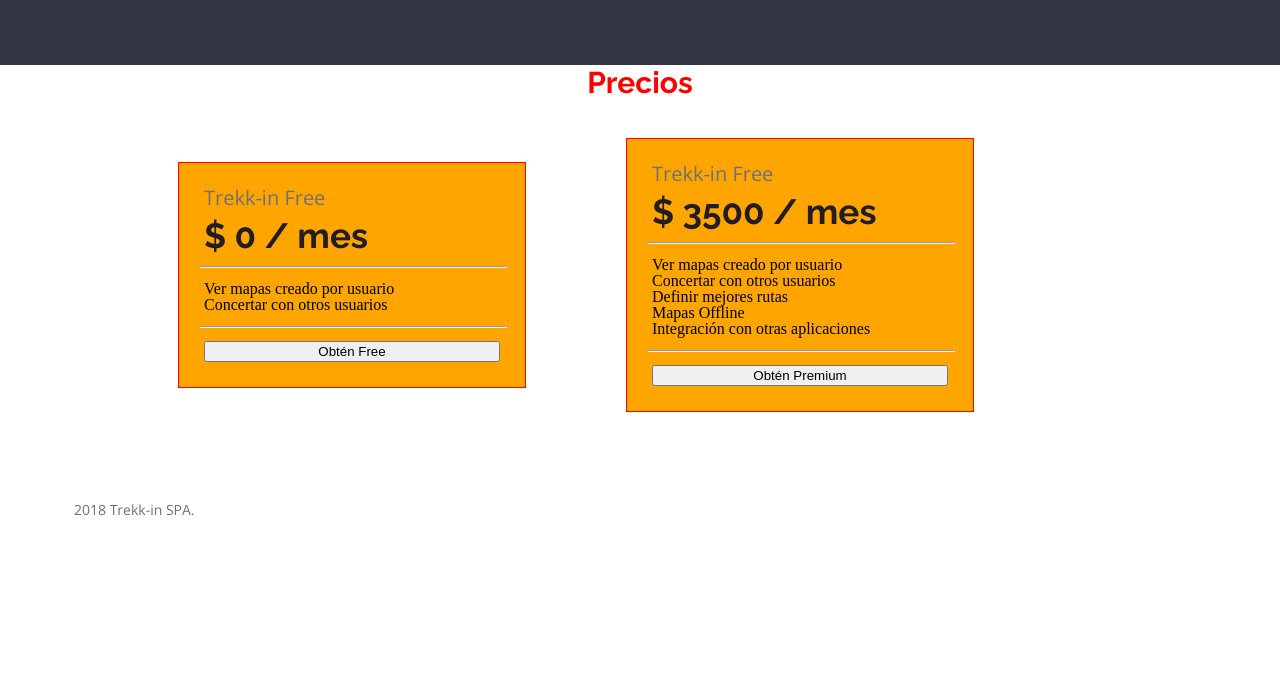
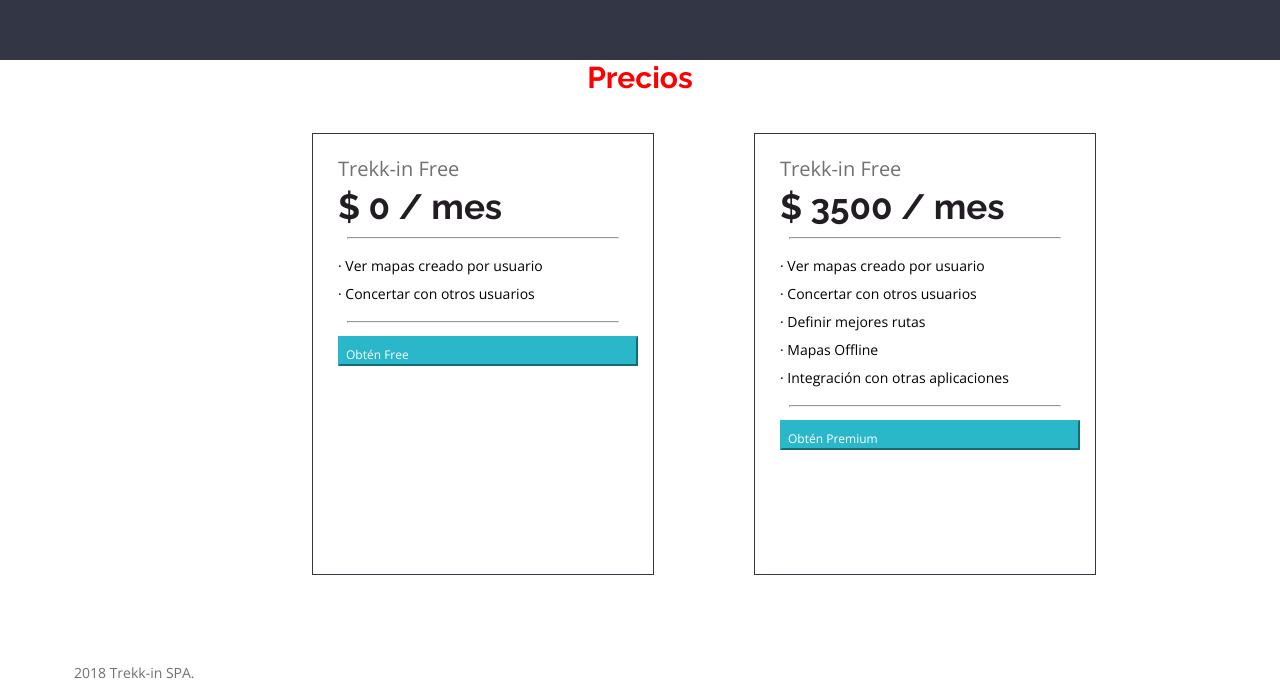
Before and after one commit to vdelsanted/prueba-stratup-treek, a plain HTML site: page index.html in a window 1280 px wide. Shown: the part 2055-2750 px from the top of the page. Before the commit the page ends 2587 px from the top, so only its background shows below. Drawn offline with nearby package versions, Linux system fonts and the light colour scheme.

Commit message:
ten commit

```diff
--- a/assets/sass/abstracts/_variables.scss
+++ b/assets/sass/abstracts/_variables.scss
@@ -11,7 +11,7 @@
 $pale-pink: #FADFDA;
 
 // Tercer esquema de colores
-$bali-blue: #2AB7CA;
+$ball-blue: #2AB7CA;
 $middle-blue: #77D1DD;
 $blue-lagoon: #B1E4EB;
 
--- a/assets/sass/components/_buttons.scss
+++ b/assets/sass/components/_buttons.scss
@@ -8,16 +8,30 @@
   background-color: $white;
   font-family: $open-sans;
   font-weight: $regular;
-  font-size: $medium;
+  font-size: $x-small;
   margin-right: 20px;
 }
 
 .header-navigation__button-reg {
-  border-color: $bali-blue;
-  background-color: $bali-blue;
+  border-color: $ball-blue;
+  background-color: $ball-blue;
   font-family: $open-sans;
   font-weight: $regular;
-  font-size: $medium;
+  font-size: $x-small;
   color: $white;
   padding: 6px 15px;
 }
+
+.precios-card__button {
+  width: 300px;
+  height: 30px;
+  background-color: $ball-blue;
+  border-color: $ball-blue;
+  font-family: $open-sans;
+  font-weight: $regular;
+  font-size: $x-small;
+  color: $white;
+  display: flex;
+  align-items: flex-end;
+  align-content: center;
+}
--- a/assets/sass/layout/_main.scss
+++ b/assets/sass/layout/_main.scss
@@ -57,13 +57,11 @@
   justify-content: space-between;
   margin-right: 7vw;
   animation-name: opacity;
-  animation-duration: 1s;
+  animation-duration: 3s;
   animation-timing-function: ease-in-out;
   animation-iteration-count: infinite;
-  animation-direction: alternate;
-  position: absolute;
-  bottom: 0;
-  left: 45vw;
+  animation-direction: normal;
+
 }
 
 @keyframes opacity {
@@ -72,9 +70,13 @@
     opacity: 0;
   }
 
+  50% {
+    bottom: 0;
+    opacity: 0.5;
+  }
+
   100% {
-    bottom: 40vh;
-    transform: scale(5);
+    bottom: 0;
     opacity: 1,
   }
 
@@ -108,20 +110,16 @@
 
 .precios-cards {
   display: flex;
-  justify-content: space-between;
-  align-items: center;
-  width: 70vw;
-}
-
-.precios-cards {
-  display: flex;
   justify-content: center;
   align-items: center;
   margin-left: 10vw;
 
   .container {
+    width: 300px;
+    height: 400px;
     border: 1px solid red;
-    background-color: orange;
+    background-color: $white;
+    border-color: $onyx;
     padding: 20px 20px;
     margin: 40px 50px;
     float: right;
@@ -140,8 +138,15 @@
     }
 
     hr {
-      width: 100%;
-      color: $onyx;
+      width: 90%;
+      color: $lavender-gray;
+    }
+
+    li {
+      font-family: $open-sans;
+      font-weight: $regular;
+      font-size: $small;
+      line-height: 2;
     }
   }
 
--- a/index.html
+++ b/index.html
@@ -172,13 +172,13 @@
         <hr>
         <div class="row">
           <ul>
-            <li>Ver mapas creado por usuario</li>
-            <li>Concertar con otros usuarios</li>
+            <li>· Ver mapas creado por usuario</li>
+            <li>· Concertar con otros usuarios</li>
           </ul>
         </div>
         <hr>
         <div class="row">
-          <button type="button" name="button">Obtén Free</button>
+          <button class="precios-card__button"type="button" name="button">Obtén Free</button>
         </div>
       </div>
 
@@ -190,16 +190,16 @@
         <hr>
         <div class="row">
           <ul>
-            <li>Ver mapas creado por usuario</li>
-            <li>Concertar con otros usuarios</li>
-            <li>Definir mejores rutas</li>
-            <li>Mapas Offline</li>
-            <li>Integración con otras aplicaciones</li>
+            <li>· Ver mapas creado por usuario</li>
+            <li>· Concertar con otros usuarios</li>
+            <li>· Definir mejores rutas</li>
+            <li>· Mapas Offline</li>
+            <li>· Integración con otras aplicaciones</li>
           </ul>
         </div>
         <hr>
         <div class="row">
-          <button type="button" name="button">Obtén Premium</button>
+          <button class="precios-card__button" type="button" name="button">Obtén Premium</button>
         </div>
       </div>
     </div>
```
Also changed, not shown: assets/css/main.css, 1 other file.
